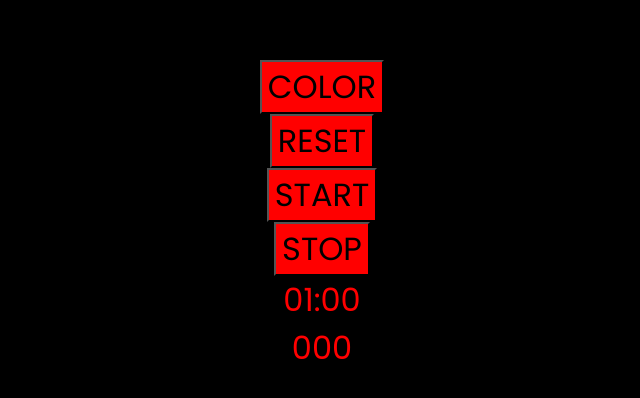
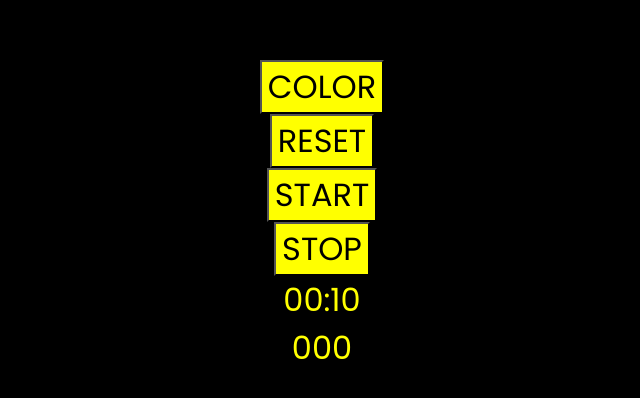
Before and after one commit to huanamigo/pomodoro-web-app, a React (Vite) app: page / in a window 1280 px wide. Shown: the part 184-582 px from the top of the page, without its empty margins (318-958 px from the left). Built offline with nearby package versions, Linux system fonts and the light colour scheme.

Commit message:
added breaks

```diff
--- a/package.json
+++ b/package.json
@@ -2,8 +2,11 @@
   "name": "pomodoro-web-app",
   "private": true,
   "version": "0.0.0",
+  "homepage": "https://huanamigo.github.io/pomodoro-web-app/",
   "type": "module",
   "scripts": {
+    "predeploy": "npm run build",
+    "deploy": "gh-pages -d dist",
     "dev": "vite",
     "build": "tsc && vite build",
     "lint": "eslint . --ext ts,tsx --report-unused-disable-directives --max-warnings 0",
@@ -23,6 +26,7 @@
     "eslint": "^8.56.0",
     "eslint-plugin-react-hooks": "^4.6.0",
     "eslint-plugin-react-refresh": "^0.4.5",
+    "gh-pages": "^6.1.1",
     "typescript": "^5.2.2",
     "vite": "^5.1.4"
   }
--- a/src/App.tsx
+++ b/src/App.tsx
@@ -5,7 +5,7 @@ import Timer from './components/Timer/Timer';
 import { useEffect, useState } from 'react';
 
 function App() {
-  const [color, setColor] = useState('red');
+  const [color, setColor] = useState('yellow');
 
   useEffect(() => {
     document.documentElement.style.setProperty('--main-color', `${color}`);
--- a/src/components/Timer/Timer.tsx
+++ b/src/components/Timer/Timer.tsx
@@ -8,11 +8,12 @@ interface IProps {
 
 const Timer = ({ color, setColor }: IProps) => {
   const [miliseconds, setMiliseconds] = useState(0);
-  const [seconds, setSeconds] = useState(0);
-  const [minutes, setMinutes] = useState(1);
+  const [seconds, setSeconds] = useState(10);
+  const [minutes, setMinutes] = useState(0);
   const [isTicking, setIsTicking] = useState(false);
   const [startDate, setStartDate] = useState(new Date().getTime());
   const [stoppedMiliseconds, setStoppedMiliseconds] = useState(0);
+  const [isBreak, setIsBreak] = useState(false);
 
   const startTimer = () => {
     setStartDate(new Date().getTime());
@@ -24,11 +25,11 @@ const Timer = ({ color, setColor }: IProps) => {
     setStoppedMiliseconds(miliseconds);
   };
 
-  const resetTimer = () => {
+  const resetTimer = (resetMinutes: number) => {
     stopTimer();
     setMiliseconds(0);
     setSeconds(0);
-    setMinutes(1);
+    setMinutes(resetMinutes);
   };
 
   useEffect(() => {
@@ -50,10 +51,19 @@ const Timer = ({ color, setColor }: IProps) => {
 
       if (seconds === 0) {
         if (minutes === 0) {
-          stopTimer();
-          console.log('koniec');
-          setMinutes(0);
-          setSeconds(0);
+          if (isBreak) {
+            setIsBreak(false);
+            setColor('yellow');
+            console.log('koniec przerwy');
+            resetTimer(20);
+            startTimer();
+          } else if (!isBreak) {
+            setIsBreak(true);
+            setColor('red');
+            console.log('przerwa');
+            resetTimer(5);
+            startTimer();
+          }
         } else {
           setMinutes(minutes - 1);
           setSeconds(59);
@@ -62,6 +72,7 @@ const Timer = ({ color, setColor }: IProps) => {
         setSeconds(seconds - 1);
       }
     }
+    // eslint-disable-next-line react-hooks/exhaustive-deps
   }, [miliseconds, seconds, minutes]);
 
   return (
@@ -78,7 +89,13 @@ const Timer = ({ color, setColor }: IProps) => {
       >
         COLOR
       </button>
-      <button onClick={() => resetTimer()} className={styles.resetBtn}>
+      <button
+        onClick={() => {
+          resetTimer(20);
+          setIsBreak(false);
+        }}
+        className={styles.resetBtn}
+      >
         RESET
       </button>
       <button
--- a/src/variables.css
+++ b/src/variables.css
@@ -1,5 +1,5 @@
 @import url('https://fonts.googleapis.com/css2?family=Poppins:ital,wght@0,100;0,200;0,300;0,400;0,500;0,600;0,700;0,800;0,900;1,100;1,200;1,300;1,400;1,500;1,600;1,700;1,800;1,900&display=swap');
 
 :root {
-  --main-color: red;
+  --main-color: yellow;
 }
```
Also changed, not shown: vite.config.ts (+4 -3 lines), 1 other file (tests, documents, lock files or other folders).
